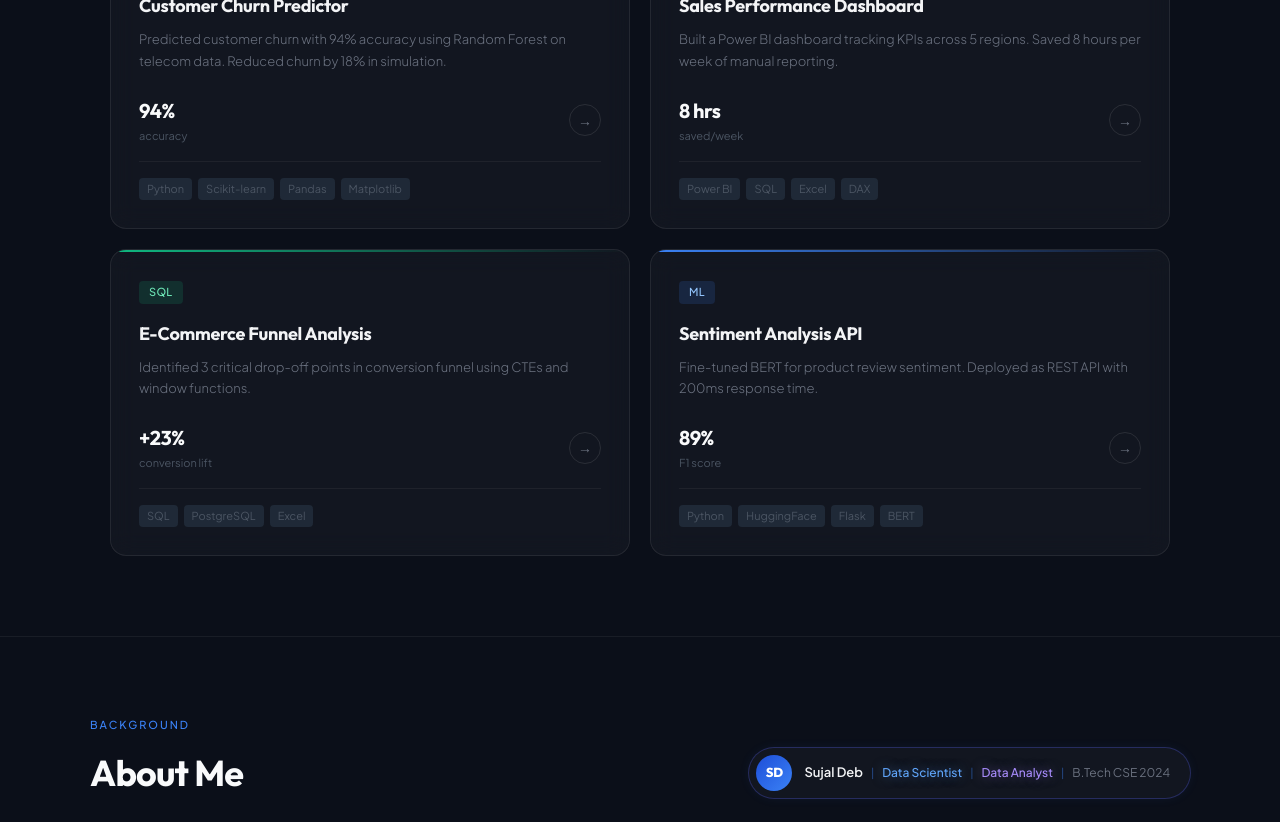
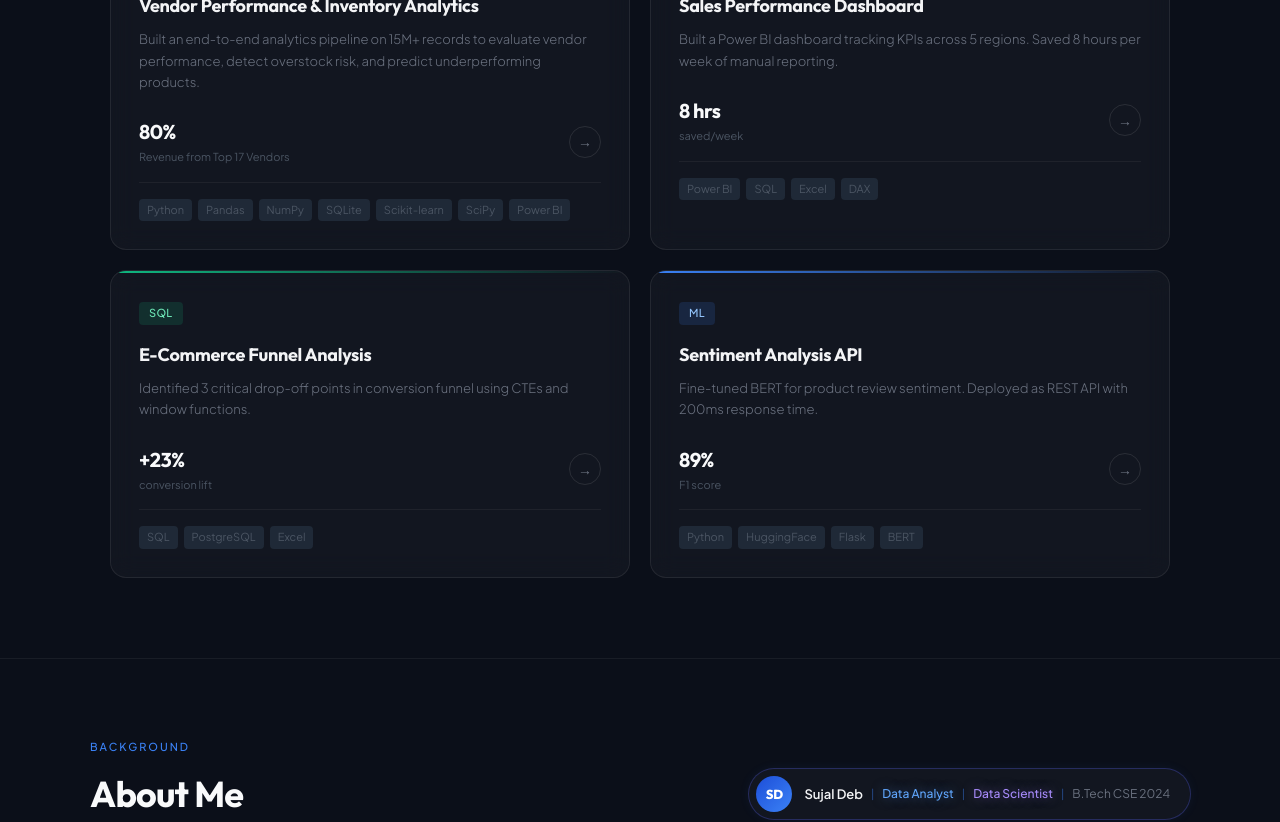
Before and after one commit to sujaldeb/sujal-portfolio, a React (Vite) app: page / in a window 1280 px wide. Shown: the part 1220-2042 px from the top of the page. Built offline with nearby package versions, Linux system fonts and the light colour scheme.

Commit message:
vendor performance project added featured

```diff
--- a/src/data/projects.js
+++ b/src/data/projects.js
@@ -1,20 +1,19 @@
 export const projects = [
   {
-    id: "project-1",
-  title: "Customer Churn Predictor",
-  tag: "ML",
-  featured: true,
-  shortDesc: "Predicted customer churn with 94% accuracy using Random Forest on telecom data. Reduced churn by 18% in simulation.",
-  metric: "94%",
-  metricLabel: "accuracy",
-  problem: "A telecom company was losing customers without knowing who was at risk or why.",
-  approach: "Built a Random Forest classifier trained on 7,000 rows of customer behavior data. Used feature importance to identify top churn drivers.",
-  result: "94% accuracy. Top 3 churn drivers identified: contract type, tenure, and monthly charges.",
-  tools: ["Python", "Scikit-learn", "Pandas", "Matplotlib"],
-  github: "https://github.com/sujaldeb/churn-predictor",
-  demo: "https://your-streamlit-app.streamlit.app",
-  images: ["/projects/churn-1.png", "/projects/churn-2.png"],
-  embedType: "streamlit",
+    id: "vendor-performance",
+    title: "Vendor Performance & Inventory Analytics",
+    tag: "Analytics",
+    featured: true,
+    shortDesc: "Built an end-to-end analytics pipeline on 15M+ records to evaluate vendor performance, detect overstock risk, and predict underperforming products.",
+    metric: "80%",
+    metricLabel: "Revenue from Top 17 Vendors",
+    problem: "A liquor distribution business lacked visibility into vendor performance, product profitability, and inventory risk. Data was spread across multiple large CSV files with no centralized system for analysis, making it difficult to identify underperforming products, detect overstock early, or make informed purchasing and vendor decisions.",
+    approach: "Built a scalable data pipeline using Python and SQLite to ingest and process 15M+ records using chunked loading for memory efficiency. Designed SQL-based aggregation pipelines to compute vendor-level and product-level metrics, improving query performance by 48%. Corrected a critical cost allocation issue by implementing proportional freight distribution across products. Performed exploratory data analysis to uncover revenue concentration, inventory trends, and negative profit drivers. Developed a Random Forest model to predict underperforming products using features such as stock turnover, pricing, and sales velocity.",
+    result: "Identified that 17 vendors contribute to 80% of total revenue, highlighting vendor concentration risk. Detected 1,949 underperforming products contributing to over $4M in losses. Achieved 98% model accuracy with 0.987 ROC-AUC and 94% recall on underperforming products. Flagged overstock risk across 83% of vendors and delivered insights through a Power BI dashboard for decision-making.",
+    tools: ["Python", "Pandas", "NumPy", "SQLite", "Scikit-learn", "SciPy", "Power BI"],
+    github: "#",
+    live: "",
+    images: [],
   },
   {
     id: "project-2",
@@ -30,6 +29,7 @@ export const projects = [
     tools: ["Power BI", "SQL", "Excel", "DAX"],
     github: "#",
     live: "",
+    images: [],
   },
   {
     id: "project-3",
@@ -45,6 +45,7 @@ export const projects = [
     tools: ["SQL", "PostgreSQL", "Excel"],
     github: "#",
     live: "",
+    images: [],
   },
   {
     id: "project-4",
@@ -60,6 +61,7 @@ export const projects = [
     tools: ["Python", "HuggingFace", "Flask", "BERT"],
     github: "#",
     live: "",
+    images: [],
   },
   {
     id: "project-5",
@@ -75,6 +77,7 @@ export const projects = [
     tools: ["Python", "Pandas", "Seaborn", "Matplotlib"],
     github: "#",
     live: "",
+    images: [],
   },
   {
     id: "project-6",
@@ -90,6 +93,7 @@ export const projects = [
     tools: ["Python", "Scikit-learn", "PCA", "K-Means"],
     github: "#",
     live: "",
+    images: [],
   },
   {
     id: "project-7",
@@ -105,6 +109,7 @@ export const projects = [
     tools: ["Python", "Prophet", "ARIMA", "Pandas"],
     github: "#",
     live: "",
+    images: [],
   },
   {
     id: "project-8",
@@ -120,6 +125,7 @@ export const projects = [
     tools: ["SQL", "SQLite"],
     github: "#",
     live: "",
+    images: [],
   },
   {
     id: "project-9",
@@ -135,6 +141,7 @@ export const projects = [
     tools: ["Python", "Scikit-learn", "TF-IDF", "SVD"],
     github: "#",
     live: "",
+    images: [],
   },
   {
     id: "project-10",
@@ -150,5 +157,6 @@ export const projects = [
     tools: ["Tableau", "Python", "Excel", "WHO Data"],
     github: "#",
     live: "",
+    images: [],
   },
 ]
--- a/src/pages/Home.jsx
+++ b/src/pages/Home.jsx
@@ -24,7 +24,7 @@ const Home = () => {
             </div>
             <div className="preview-strip">
               {[
-                { title: 'Customer Churn Predictor', tag: 'ML', color: '#3B82F6', gradient: 'linear-gradient(135deg, #1e3a5f, #1D4ED8)', bars: [60,85,45,90,55,75,40,95,65,80] },
+                { title: 'Vendor Performance Analytics', tag: 'Analytics', color: '#8B5CF6', gradient: 'linear-gradient(135deg, #2e1b5e, #6D28D9)', bars: [60,85,45,90,55,75,40,95,65,80] },
                 { title: 'Sales Dashboard', tag: 'Analytics', color: '#8B5CF6', gradient: 'linear-gradient(135deg, #2e1b5e, #6D28D9)', bars: [40,70,90,50,80,60,95,45,75,85] },
                 { title: 'Funnel Analysis', tag: 'SQL', color: '#10B981', gradient: 'linear-gradient(135deg, #0d3b2e, #065F46)', bars: [75,50,85,40,95,55,70,80,45,65] },
                 { title: 'Sentiment API', tag: 'ML', color: '#F59E0B', gradient: 'linear-gradient(135deg, #3b2a0d, #92400E)', bars: [55,80,40,75,90,50,65,85,45,70] },
@@ -80,7 +80,6 @@ const Home = () => {
         <section style={{ borderTop: '0.5px solid rgba(255,255,255,0.06)', padding: '80px 20px' }}>
           <div style={{ maxWidth: '1100px', margin: '0 auto' }}>
 
-            {/* Section label */}
             <div style={{ fontSize: '11px', letterSpacing: '2px', color: '#3B82F6', textTransform: 'uppercase', fontWeight: '500', marginBottom: '12px' }}>
               Background
             </div>
@@ -91,13 +90,10 @@ const Home = () => {
                 About Me
               </h2>
 
-              {/* Identity pill with gradient border */}
               <div style={{
                 display: 'flex', alignItems: 'center', gap: '12px',
                 background: 'rgba(255,255,255,0.03)',
                 borderRadius: '100px', padding: '7px 20px 7px 7px',
-                position: 'relative',
-                backgroundClip: 'padding-box',
                 boxShadow: '0 0 0 1px rgba(99,102,241,0.3), 0 0 12px rgba(59,130,246,0.08)',
               }}>
                 <div style={{ width: '36px', height: '36px', background: 'linear-gradient(135deg, #1D4ED8, #3B82F6)', borderRadius: '50%', display: 'flex', alignItems: 'center', justifyContent: 'center', fontFamily: 'Outfit, sans-serif', fontSize: '13px', fontWeight: '800', color: '#fff', flexShrink: 0 }}>
@@ -106,9 +102,9 @@ const Home = () => {
                 <div style={{ display: 'flex', alignItems: 'center', gap: '8px', flexWrap: 'wrap' }}>
                   <span style={{ fontWeight: '600', color: '#F3F4F6', fontSize: '13px' }}>Sujal Deb</span>
                   <span style={{ color: '#3B82F6', fontSize: '11px', opacity: 0.5 }}>|</span>
-                  <span style={{ fontSize: '12px', color: '#60A5FA', fontWeight: '500', textShadow: '0 0 12px rgba(96,165,250,0.5)' }}>Data Scientist</span>
+                  <span style={{ fontSize: '12px', color: '#60A5FA', fontWeight: '500', textShadow: '0 0 12px rgba(96,165,250,0.5)' }}>Data Analyst</span>
                   <span style={{ color: '#3B82F6', fontSize: '11px', opacity: 0.5 }}>|</span>
-                  <span style={{ fontSize: '12px', color: '#A78BFA', fontWeight: '500', textShadow: '0 0 12px rgba(167,139,250,0.5)' }}>Data Analyst</span>
+                  <span style={{ fontSize: '12px', color: '#A78BFA', fontWeight: '500', textShadow: '0 0 12px rgba(167,139,250,0.5)' }}>Data Scientist</span>
                   <span style={{ color: '#3B82F6', fontSize: '11px', opacity: 0.5 }}>|</span>
                   <span style={{ fontSize: '12px', color: '#6B7280', fontWeight: '400' }}>B.Tech CSE 2024</span>
                 </div>
--- a/src/pages/ProjectDetail.jsx
+++ b/src/pages/ProjectDetail.jsx
@@ -88,7 +88,7 @@ const ProjectDetail = () => {
             borderTop: `2px solid ${tag.accent}`,
           }}>
             <div style={{ fontSize: '9px', letterSpacing: '2px', color: tag.color, textTransform: 'uppercase', fontWeight: '500', marginBottom: '6px' }}>
-              Key Result
+              Key Insights
             </div>
             <div style={{ fontFamily: 'Outfit, sans-serif', fontSize: '48px', fontWeight: '800', color: tag.color, letterSpacing: '-2px', lineHeight: '1', textShadow: `0 0 24px ${tag.accent}40` }}>
               {project.metric}
```
